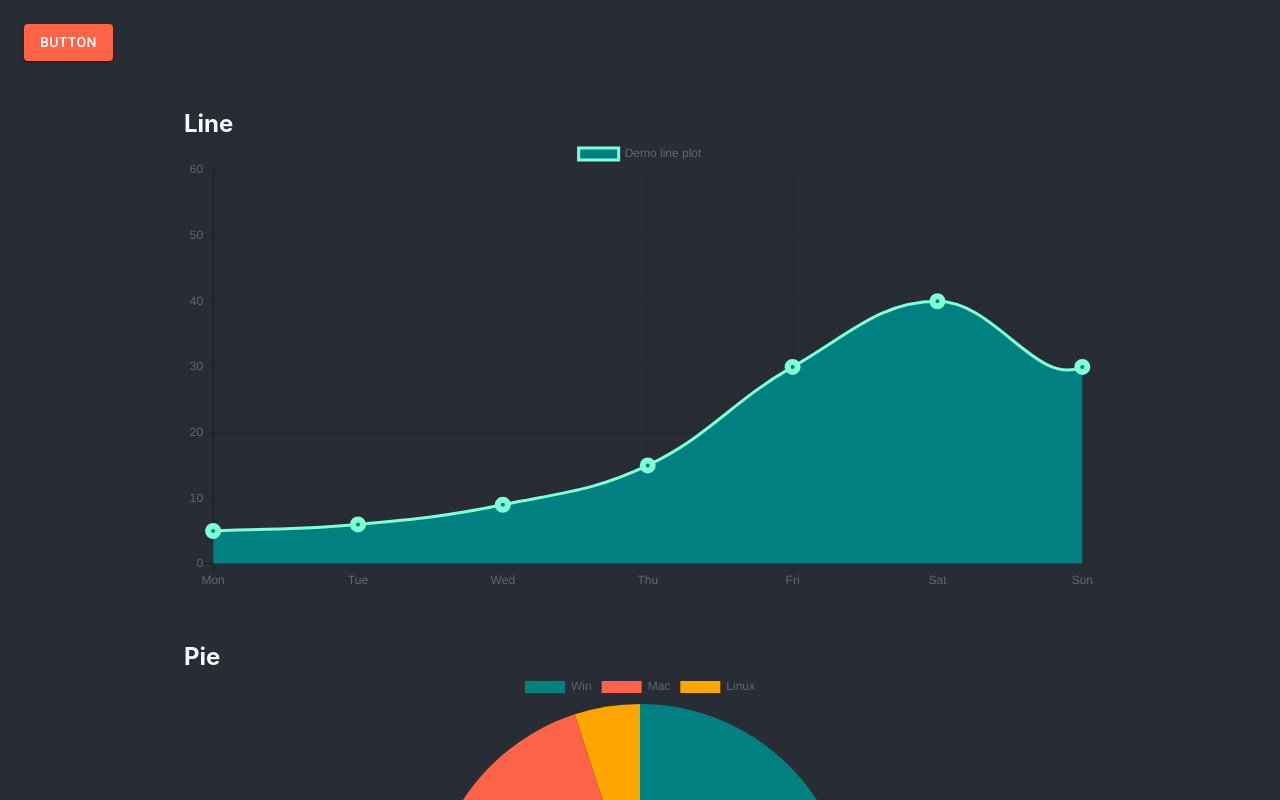
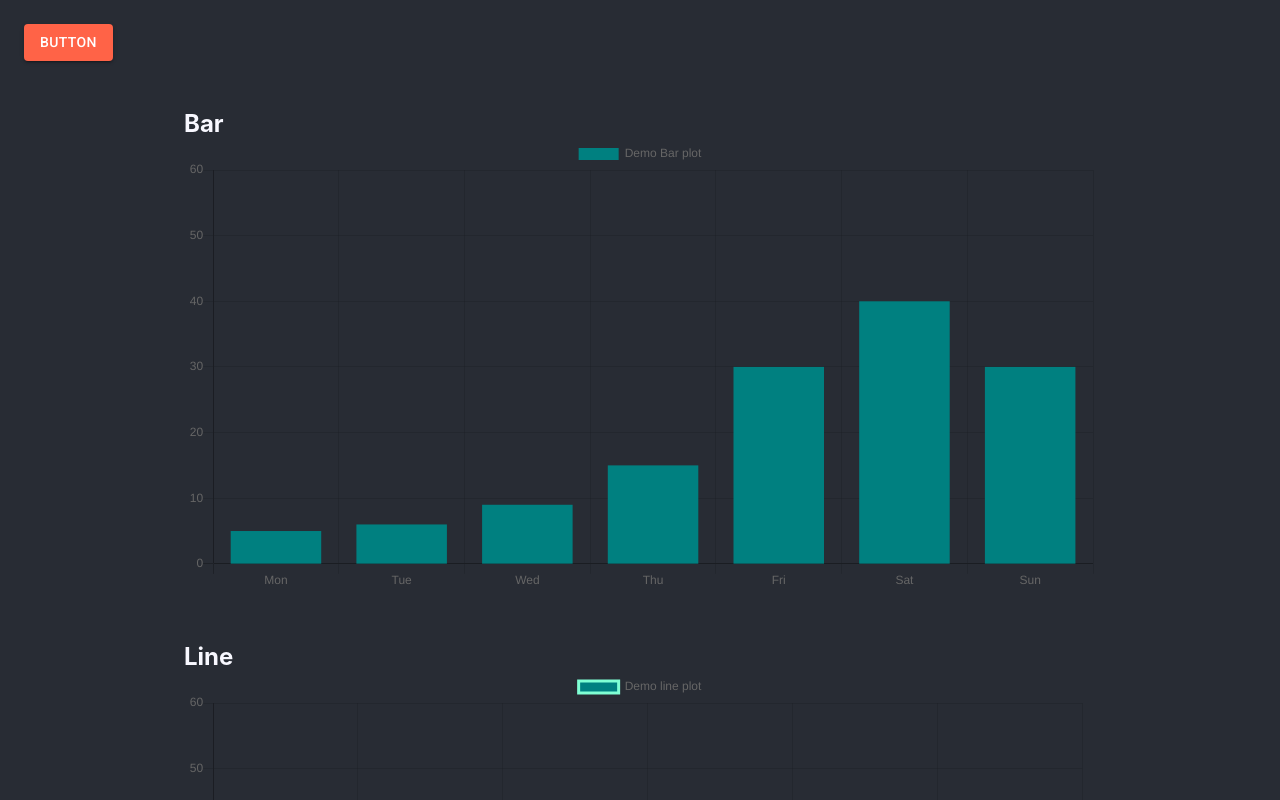
Before and after one commit to BoxPistols/React-ChartJS_Material-UI, a React (Create React App) app: page / in a window 1280 px wide. Shown: the top 800 px of the page. Built offline with nearby package versions, Linux system fonts and the light colour scheme.

Commit message:
set BarGraph Base

```diff
--- a/src/App.tsx
+++ b/src/App.tsx
@@ -2,12 +2,14 @@ import React from 'react'
 import './App.scss'
 import LineProt from './components/LinePlot'
 import PiePlot from './components/PiePlot'
+import BarPlot from './components/BarPlot'
 import MaterialUI from './components/MaterialUI'
 
 function App() {
     return (
         <div className='App'>
             <MaterialUI />
+            <BarPlot />
             <LineProt />
             <PiePlot />
         </div>
--- /dev/null
+++ b/src/components/BarPlot.tsx
@@ -0,0 +1,29 @@
+import React from 'react'
+import { Bar } from 'react-chartjs-2'
+
+const data =
+{
+    labels: ["Mon", "Tue", "Wed", "Thu", "Fri", "Sat", "Sun"],
+    datasets: [
+        {
+            label: "Demo Bar plot",
+            backgroundColor: "#008080",
+            borderColor: "transparent",
+            hoverBackgroundColor: "tomato",
+            data: [5, 6, 9, 15, 30, 40, 30, 60],
+        }
+    ]
+}
+
+const BarPlot: React.FC = () => {
+    return (
+        <div>
+            <section className="section">
+                <h2>Bar</h2>
+                <Bar data={data} />
+            </section>
+        </div>
+    )
+}
+
+export default BarPlot
```
